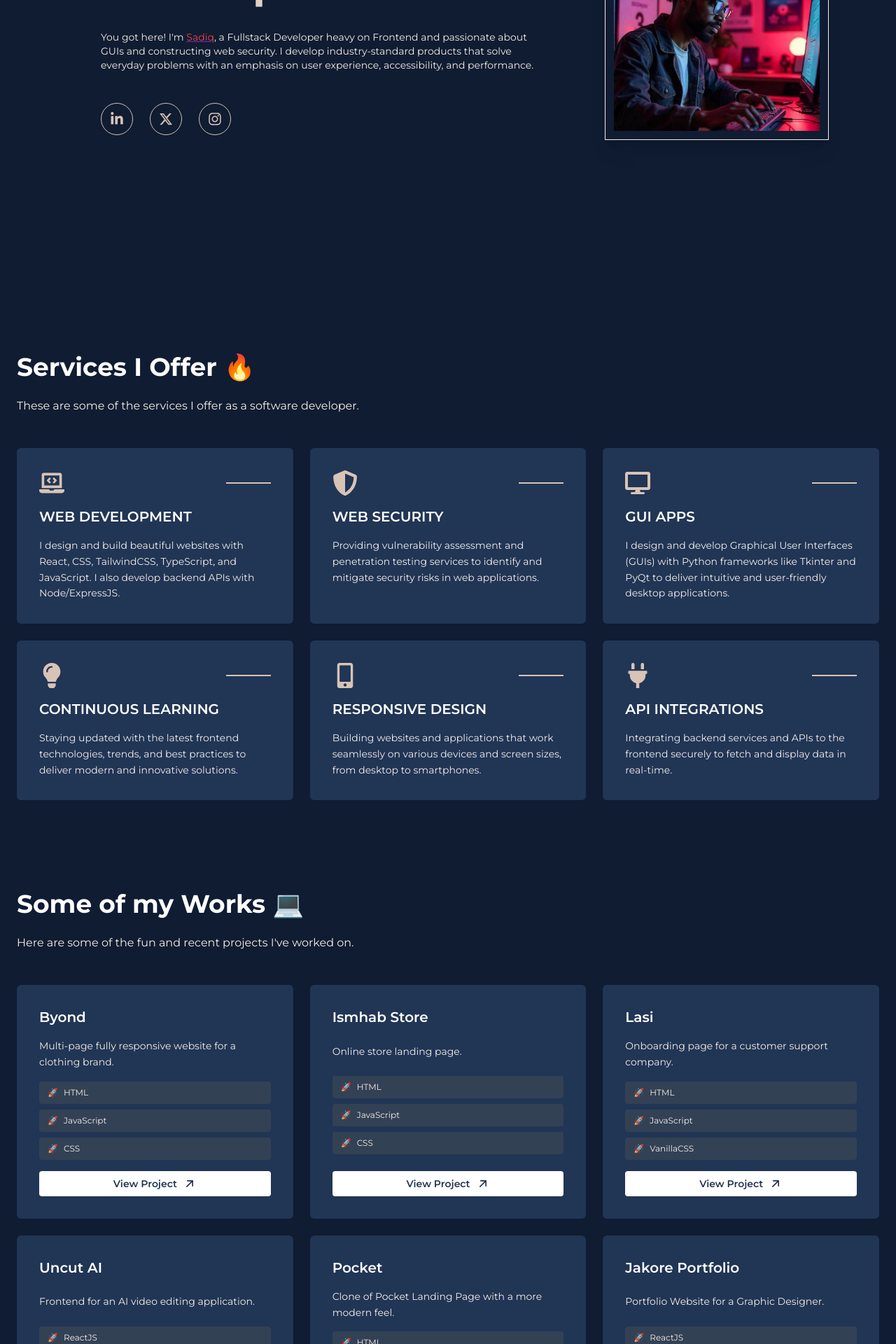
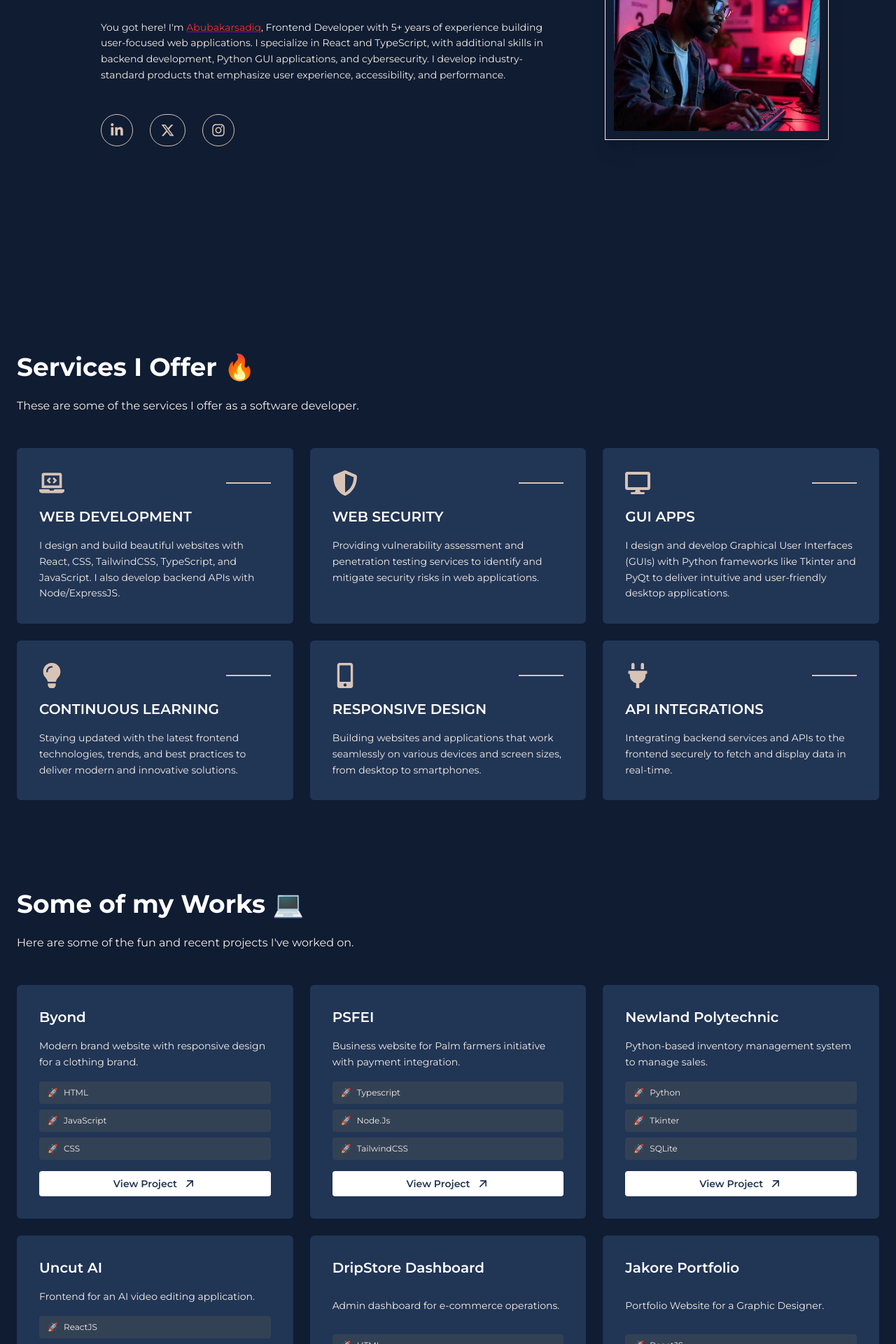
Before and after one commit to OAsadiq/Portfolio-repo, a React (Vite) app: page / in a window 1280 px wide. Shown: the part 360-2280 px from the top of the page at 70% size. Built offline with nearby package versions, Linux system fonts and the light colour scheme.

Commit message:
Added new updates

```diff
--- a/postcss.config.js
+++ /dev/null
@@ -1,8 +0,0 @@
-/** @type {import('postcss-load-config').Config} */
-const config = {
-  plugins: {
-      tailwindcss: {},
-  },
-};
-
-export default config;
--- /dev/null
+++ b/postcss.config.mjs
@@ -0,0 +1,5 @@
+export default {
+  plugins: {
+    "@tailwindcss/postcss": {},
+  }
+}
--- a/src/components/aboutSection.tsx
+++ b/src/components/aboutSection.tsx
@@ -18,7 +18,7 @@ const AboutSection = () => {
           animate={{ y: 0, opacity: 1 }}
           transition={{ delay: 0.5, duration: 1 }}
         >
-          Creative Software Developer.
+          Frontend-Focused Software Developer.
         </motion.h2>
 
         <motion.p
@@ -29,12 +29,13 @@ const AboutSection = () => {
         >
           You got here! I'm{" "}
           <span className="text-red-500 underline decoration-purple-700">
-            Sadiq
+            Abubakarsadiq
           </span>
-          , a Fullstack Developer heavy on Frontend and passionate about GUIs
-          and constructing web security. I develop industry-standard products
-          that solve everyday problems with an emphasis on user experience,
-          accessibility, and performance.
+          , Frontend Developer with 5+ years of experience building user-focused
+          web applications. I specialize in React and TypeScript, with
+          additional skills in backend development, Python GUI applications, and
+          cybersecurity. I develop industry-standard products that emphasize
+          user experience, accessibility, and performance.
         </motion.p>
 
         <motion.div
--- a/src/components/experienceTimeline.tsx
+++ b/src/components/experienceTimeline.tsx
@@ -4,7 +4,7 @@ import { useRef } from "react";
 const ExperienceTimeline = () => {
   const experiences = [
     {
-      year: "Nov 2024 - Present",
+      year: "Nov 2024 - July 2025",
       title: "Frontend Developer",
       company: "Uncut AI",
       description: [
@@ -17,7 +17,7 @@ const ExperienceTimeline = () => {
       skills: ["React", "TailwindCSS", "TypeScript"],
     },
     {
-      year: "Nov 2023 - Dec 2023",
+      year: "Oct 2023 – Sept 2024",
       title: "Full-stack Intern",
       company: "Femtech IT",
       description: [
@@ -29,7 +29,7 @@ const ExperienceTimeline = () => {
       skills: ["React", "TailwindCSS", "NodeJS", "PHP", "MySQL"],
     },
     {
-      year: "Dec 2024 - Present",
+      year: "Jan 2025 – Present",
       title: "Web Developer",
       company: "Elite Ayomide Solutions",
       description: [
@@ -55,9 +55,9 @@ const ExperienceTimeline = () => {
       skills: ["Penetration Testing", "Vulnerability Assessment", "Ethical Hacking", "Linux"],
     },
     {
-      year: "Nov 2020 – Dec 2020",
+      year: "Nov 2023 – Dec 2023",
       title: "Python Developer & Data Analyst Intern",
-      company: " Interface ICT",
+      company: "Newland Polytechnic",
       description: [
         "Designed and built a Python Tkinter-based inventory management system.",
         "Integrated SQLite database for real-time product and sales data.",
--- a/src/components/footer.tsx
+++ b/src/components/footer.tsx
@@ -15,7 +15,7 @@ const FooterSection = () => {
     {
       name: "LinkedIn",
       icon: "https://img.icons8.com/ios-filled/50/ffffff/linkedin.png",
-      href: "https://www.linkedin.com/in/sadiq-olayinka-402a27246/",
+      href: "https://www.linkedin.com/in/oasadiq/",
     },
     {
       name: "WhatsApp",
@@ -101,7 +101,7 @@ const FooterSection = () => {
           viewport={{ once: true }}
           variants={textVariants}
         >
-          © 2025 <span className="font-bold">Sadiq</span>
+          © 2025 <span className="font-bold">OAsadiq</span>
         </motion.p>
       </div>
     </footer>
--- a/src/components/header.tsx
+++ b/src/components/header.tsx
@@ -29,7 +29,7 @@ const Header = () => {
             animate={{ x: 0, opacity: 1 }}
             transition={{ delay: 0.3, duration: 0.6 }}
           >
-            Sadiq.
+            OAsadiq.
           </motion.h2>
         </div>
 
--- a/src/components/projectsSection.tsx
+++ b/src/components/projectsSection.tsx
@@ -4,33 +4,33 @@ const ProjectsSection = () => {
   const projects = [
     {
       title: "Byond",
-      description: "Multi-page fully responsive website for a clothing brand.",
+      description: "Modern brand website with responsive design for a clothing brand.",
       technologies: ["HTML", "JavaScript", "CSS"],
       previewLink: "https://byond-brand.vercel.app/",
     },
     {
-      title: "Ismhab Store",
-      description: "Online store landing page.",
-      technologies: ["HTML", "JavaScript", "CSS"],
-      previewLink: "https://online-store-sadiq.vercel.app/",
+      title: "PSFEI",
+      description: "Business website for Palm farmers initiative with payment integration.",
+      technologies: ["Typescript", "Node.Js", "TailwindCSS"],
+      previewLink: "https://psfei.com/",
     },
     {
-      title: "Lasi",
-      description: "Onboarding page for a customer support company.",
-      technologies: ["HTML", "JavaScript", "VanillaCSS"],
-      previewLink: "https://lasi-authentication-page-sadiq.vercel.app/",
+      title: "Newland Polytechnic",
+      description: "Python-based inventory management system to manage sales.",
+      technologies: ["Python", "Tkinter", "SQLite"],
+      previewLink: "https://github.com/OAsadiq/store-inventory-system/",
     },
     {
       title: "Uncut AI",
       description: "Frontend for an AI video editing application.",
-      technologies: ["ReactJS", "TailwindCSS", "API integration"],
+      technologies: ["ReactJS", "TailwindCSS", "Typescript", "API integration"],
       previewLink: "https://uncutai.io/",
     },
     {
-      title: "Pocket",
-      description: "Clone of Pocket Landing Page with a more modern feel.",
+      title: "DripStore Dashboard",
+      description: "Admin dashboard for e-commerce operations.",
       technologies: ["HTML", "JavaScript", "VanillaCSS"],
-      previewLink: "https://saving-app-beige.vercel.app/",
+      previewLink: "https://online-store-dashboard.vercel.app/",
     },
     {
       title: "Jakore Portfolio",
--- a/src/components/skillsSection.tsx
+++ b/src/components/skillsSection.tsx
@@ -10,7 +10,7 @@ const skills = [
   'React',
   'TailwindCSS',
   'NodeJS',
-  'React Native',
+  'Linux',
   'Animations',
   'SEO',
   'Python (GUI)',
--- a/src/index.css
+++ b/src/index.css
@@ -1,8 +1,6 @@
 @import url('https://fonts.googleapis.com/css2?family=Montserrat:ital,wght@0,100..900;1,100..900&display=swap');
 
-@tailwind base;
-@tailwind components;
-@tailwind utilities;
+@import "tailwindcss";
 
 :root {
     font-family: "Montserrat", sans-serif;
--- a/vite.config.ts
+++ b/vite.config.ts
@@ -1,7 +1,8 @@
-import { defineConfig } from "vite";
-import react from "@vitejs/plugin-react";
+import { defineConfig } from 'vite'
+import tailwindcss from '@tailwindcss/vite'
 
-// https://vitejs.dev/config/
 export default defineConfig({
-  plugins: [react()],
-});
+  plugins: [
+    tailwindcss(),
+  ],
+})
```
Also changed, not shown: package.json (+9 -5 lines), 2 other files (tests, documents, lock files or other folders).
